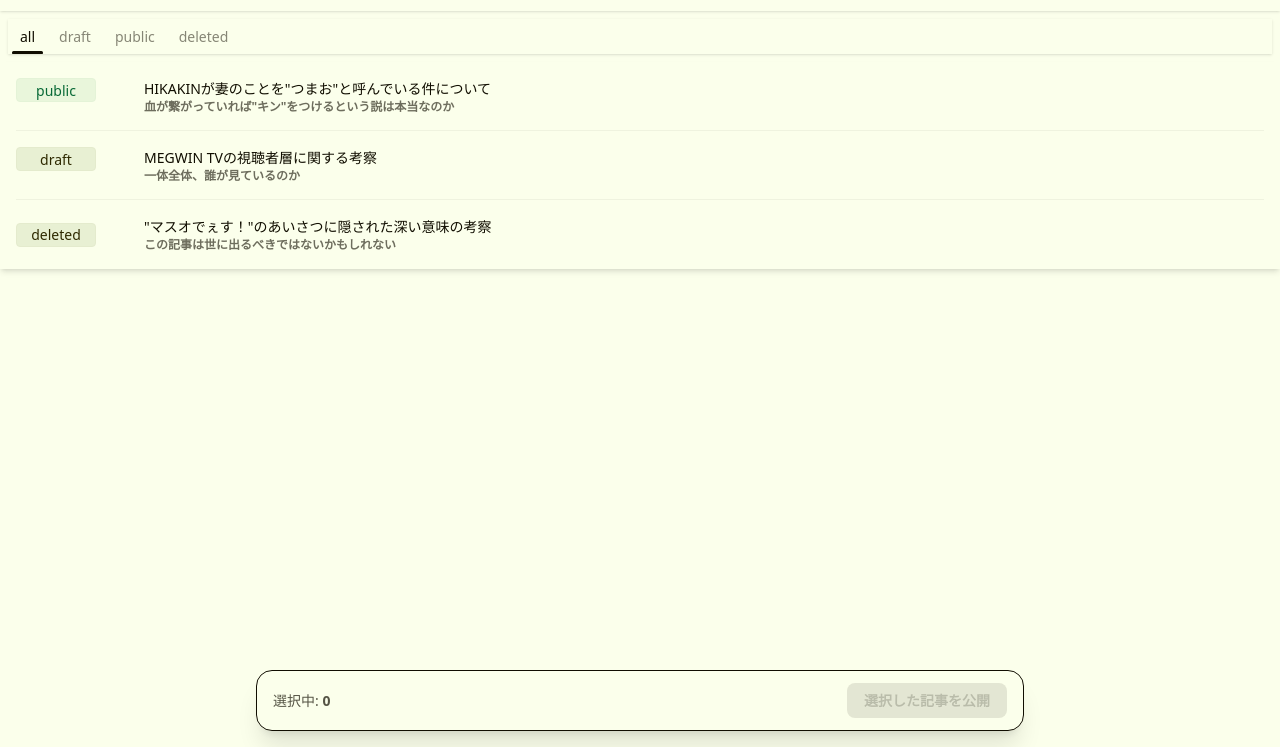
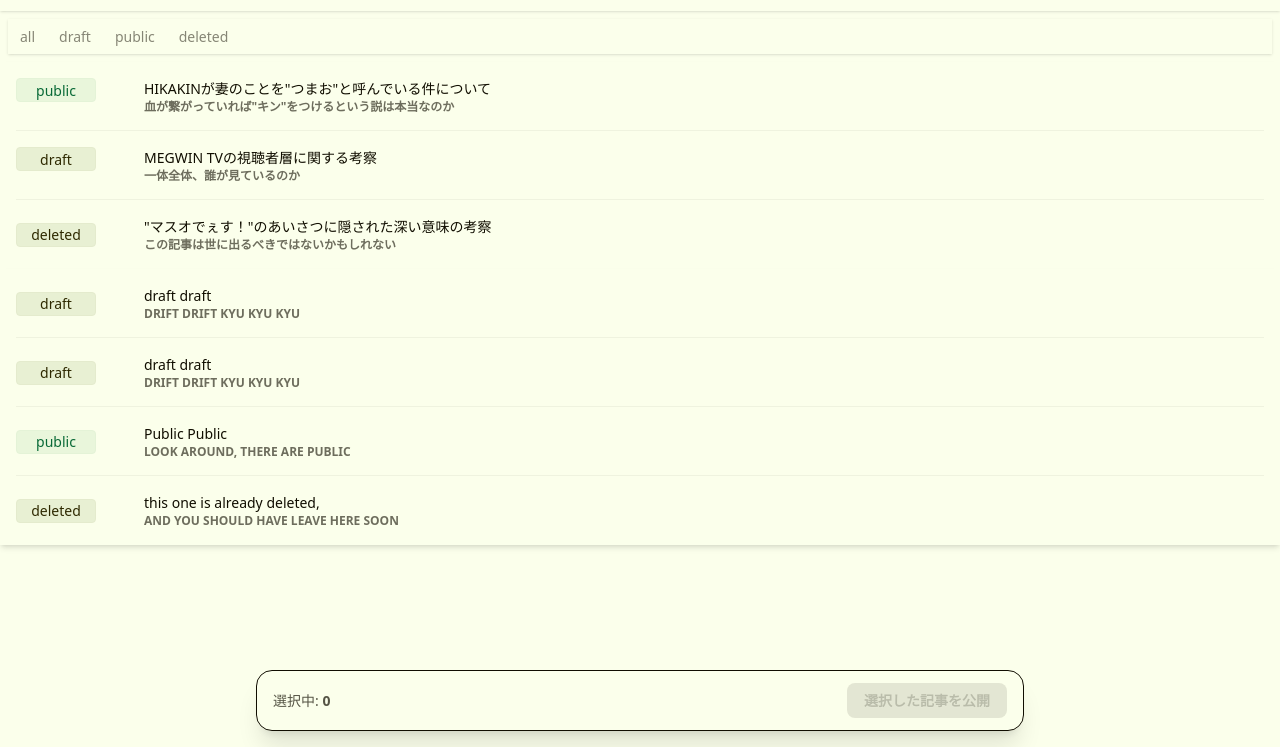
Before and after one commit to Nozch/blog-article-manager, a website built with Vite: page index.html in a window 1280 px wide. Shown: the part 53-800 px from the top of the page. Built offline with nearby package versions, Linux system fonts and the light colour scheme.

Commit message:
記事一覧のレンダー方式を変更
- HTML側にtemplateタグを用意、ul要素の中にliをデータから複製
- render関数を命名変更(renderArticleListFilter)

- 初回の記事レンダー関数としてrenderArticleListを追加

```diff
--- a/index.html
+++ b/index.html
@@ -94,6 +94,8 @@
         </div>
       </li>
     </ul>
+    <ul id="article-list" class="list bg-base-100 shadow-md">
+    </ul>
     <template id="article-row-template">
       <li class="list-row grid grid-cols-[7rem_1fr] items-center gap-x-4"
         data-article-id=""
@@ -103,7 +105,7 @@
         </div>
         <div class="min-w-0">
           <div class="truncate article-title"></div>
-          <div class="text-xs uppercase font-semibold opacity article-lead"></div>
+          <div class="text-xs uppercase font-semibold opacity-60 article-lead"></div>
         </div>
       </li>
     </template>
--- a/src/main.ts
+++ b/src/main.ts
@@ -2,7 +2,7 @@ import './style.css'
 import type { State, Action } from './logic/nextState'
 import type { Article } from "./logic/article"
 import { createStateStore } from './logic/stateStore'
-import { render } from './ui/render'
+import { renderArticleList, renderArticleListFilter,} from './ui/articleListRenderer'
 
 
 const initial: State =  {
@@ -12,40 +12,28 @@ const initial: State =  {
 
 export const articles = [
   { id: 'd1', visibility: 'draft',
-    title: 'HIKAKINが妻のことを"つまお"と呼んでいる件について',
-    lead: '血が繋がっていれば"キン"をつけるという説は本当なのか'
+    title: 'draft draft',
+    lead: 'Drift drift kyu kyu kyu'
   },
   { id: 'p1', visibility: 'public',
-    title: 'MEGWIN TVの視聴者層に関する考察',
-    lead: '一体全体、誰が見ているのか'
+    title: 'Public Public',
+    lead: 'look around, there are public'
   },
   { id: 'x1', visibility: 'deleted',
-    title: '"マスオでぇす！"のあいさつに隠された深い意味の考察',
-    lead: 'この記事は世に出るべきではないかもしれない'
+    title: 'this one is already deleted,',
+    lead: 'and you should have leave here soon'
   },
 ] as Article[]
 
-function createArticleRow(a: Article): HTMLElement {
-  const tpl = document.getElementById('article-row-template') as HTMLTemplateElement
-  const node = tpl.content.firstElementChild!.cloneNode(true) as HTMLElement
-  node.dataset.articleId = a.id
-  const badge = node.querySelector('.badge')!
-  badge.textContent = a.visibility
-  badge.classList.add(
-    a.visibility === 'public' ? 'badge-accent' : 'badge-neutral'
-  )
-  node.querySelector('.article-title')!.textContent = a.title
-  const leadEl = node.querySelector('.article-lead')!
-  if (a.lead) {
-    leadEl.textContent = a.lead
-  } else {
-    leadEl.remove()
-  }
-  return node
-}
+
 
 const stateStore = createStateStore(initial)
-stateStore.onChange(render)
+renderArticleList(stateStore.get(), articles)
+
+stateStore.onChange((state) => {
+  renderArticleListFilter
+  renderArticleList(state, articles)
+})
 
 
 const app = document.querySelector<HTMLDivElement>('#app')!
--- /dev/null
+++ b/src/ui/articleListRenderer.ts
@@ -0,0 +1,72 @@
+import type { Article, Visibility, State } from '../logic/article';
+import { isVisible } from '../logic/isVisible';
+import { articles } from '../main';
+
+function badgeKind(v: Visibility) {
+  // あなたの現状ルール
+  // public: accent + soft
+  // draft/deleted: neutral + soft
+  return v === 'public' ? 'badge-accent' : 'badge-neutral'
+}
+
+function createArticleRowFromTemplate(tpl: HTMLTemplateElement, a: Article): HTMLElement {
+  const node = tpl.content.firstElementChild!.cloneNode(true) as HTMLElement
+
+  node.dataset.articleId = a.id
+
+  const badge = node.querySelector<HTMLElement>('.badge')
+  if (!badge) throw new Error('template: .badge not found')
+  badge.textContent = a.visibility
+  badge.classList.add(badgeKind(a.visibility))
+
+  const titleEl = node.querySelector<HTMLElement>('.article-title')
+  if (!titleEl) throw new Error('template: .article-title not found')
+  titleEl.textContent = a.title
+
+  const leadEl = node.querySelector<HTMLElement>('.article-lead')
+  if (leadEl) {
+    const lead = a.lead?.trim()
+    if (lead) leadEl.textContent = lead
+    else leadEl.remove()
+  }
+
+  return node
+}
+
+export function renderArticleList(state: State, articles: Article[]) {
+  const ul = document.querySelector<HTMLUListElement>('#article-list')
+  if (!ul) throw new Error('#article-list not found')
+
+  const tpl = document.querySelector<HTMLTemplateElement>('#article-row-template')
+  if (!tpl) throw new Error('#article-row-template not found')
+
+  // 1) まず「一覧を articles から生成」する
+  //    - 既存の固定ヘッダが <li> として1つ入ってるなら残す
+  const headerLi = ul.querySelector('li') // 先頭が "Articles" 見出し前提
+  const rows = articles.map((a) => createArticleRowFromTemplate(tpl, a))
+
+  ul.replaceChildren(...(headerLi ? [headerLi, ...rows] : rows))
+
+
+  ul.querySelectorAll<HTMLElement>('[data-article-id]').forEach((row) => {
+    const id = row.dataset.articleId!
+    const article = articles.find((a) => a.id === id)
+    if (!article) return
+    row.classList.toggle('hidden', !isVisible(article, state))
+  })
+}
+
+export function renderArticleListFilter(state: State) {
+  // タブ形式のフィルタ
+  document.querySelectorAll<HTMLElement>('[data-filter]').forEach((el) => {
+    el.classList.toggle('tab-active', el.dataset.filter === state.activeFilter);
+  });
+
+  document.querySelectorAll<HTMLElement>('[data-article-id]').forEach((row) => {
+    // 記事一覧へのフィルタ
+    const id = row.dataset.articleId!;
+    const article = articles.find(article => article.id === id);
+    if (!article) return;
+    row.classList.toggle('hidden', !isVisible(article, state));
+  });
+}
--- a/src/ui/render.ts
+++ /dev/null
@@ -1,18 +0,0 @@
-import { isVisible } from '../logic/isVisible';
-import type { State } from '../logic/nextState';
-import { articles } from '../main';
-
-export function render(state: State) {
-  // タブ形式のフィルタ
-  document.querySelectorAll<HTMLElement>('[data-filter]').forEach((el) => {
-    el.classList.toggle('tab-active', el.dataset.filter === state.activeFilter);
-  });
-
-  document.querySelectorAll<HTMLElement>('[data-article-id]').forEach((row) => {
-    // 記事一覧へのフィルタ
-    const id = row.dataset.articleId!;
-    const article = articles.find(article => article.id === id);
-    if (!article) return;
-    row.classList.toggle('hidden', !isVisible(article, state));
-  });
-}
```
